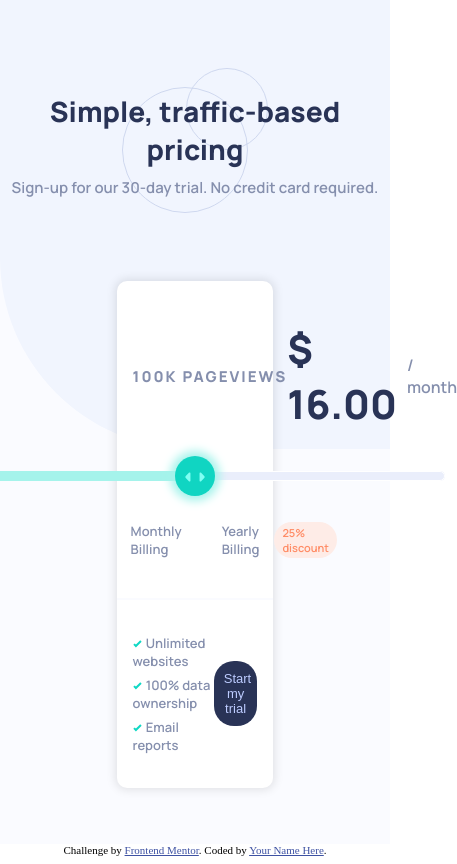
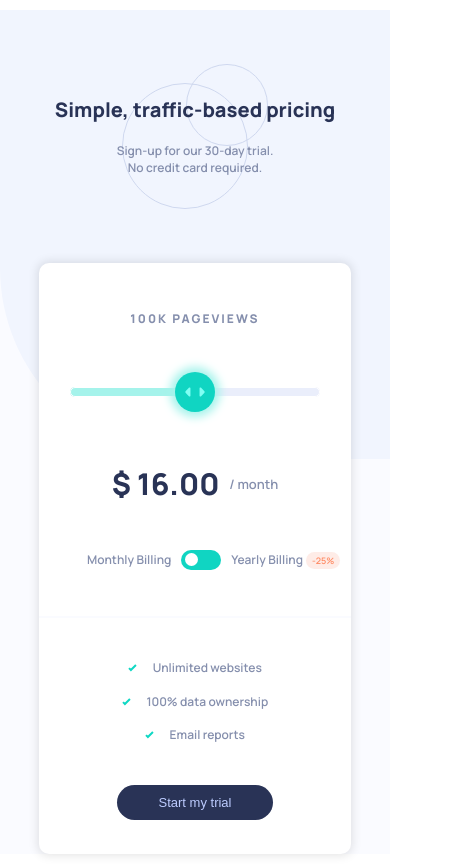
Before and after one commit to antoinea95/price-component, a plain HTML site: page index.html in a window 390 px wide. Shown: the whole page, 457 px wide, since content can reach past the window. Drawn offline with Linux system fonts and the light colour scheme.

Commit message:
add responsive

```diff
--- a/index.html
+++ b/index.html
@@ -39,12 +39,14 @@
             <span id=price></span>
             <p></p>
           </div>
+
         </div>
 
-        <label class="range">
+        <div class="range">
+          <div class="lowerFill"></div>
+          <div class="fillBar fillMonth"></div>
           <input type="range" min="0" max="100" step="25">
-          <div class="fillBar fillMonth"></div>
-        </label>
+        </div>
 
         <div class="toggleSwitch">
           <p> Monthly Billing</p>
@@ -68,13 +70,6 @@
         <button type="submit" class="btnTrial"> Start my trial</button>
       </div>
     </main>
-
-  </div>
-
-
-  <div class="attribution">
-    Challenge by <a href="https://www.frontendmentor.io?ref=challenge" target="_blank">Frontend Mentor</a>.
-    Coded by <a href="#">Your Name Here</a>.
   </div>
 <script src="index.js"></script>
 </body>
--- a/style.css
+++ b/style.css
@@ -19,7 +19,7 @@ div.container {
     display: flex;
     flex-direction: column;
     align-items: center;
-    justify-content: space-evenly;
+    justify-content: space-around;
     background-image: url('./images/bg-pattern.svg');
     background-repeat: no-repeat;
     background-color: hsl(230, 100%, 99%);
@@ -41,7 +41,8 @@ p {
 /* header style */
 
 header.header{
-    height: 20vh;
+    height: 30%;
+    width: 80%;
     background-image: url('./images/pattern-circles.svg');
     background-repeat: no-repeat;
     background-position: center;
@@ -58,8 +59,9 @@ main.main {
     flex-direction: column;
     align-items: center;
     justify-content: space-between;
-    width: 40%;
-    height: 60%;
+    width: 80%;
+    max-width: 560px;
+    height: 50%;
     border-radius: 10px;
     background-color: white;
     box-shadow: 0 0 10px 2px rgba(0, 0, 0, 0.1);
@@ -69,7 +71,7 @@ main.main {
 
 form.rangeForm {
     width: 100%;
-    flex-grow: 2;
+    height: 70%;
     border-bottom: 2px solid hsl(230, 100%, 99%);
     display: flex;
     flex-direction: column;
@@ -113,14 +115,14 @@ div.priceBox p {
 
 /* range style */
 
-label.range {
+div.range {
+    display: inline-block;
     position: relative;
+    width: 80%;
+    max-width: 500px;
     height: 10px;
-    width: 500px;
-    background-color: hsl(224, 65%, 95%);
-    border-radius: 5px;
+}
 
-}
 input[type="range"] {
     --bgcolor: hsl(174, 86%, 45%);
     --shadowcolor: hsl(174, 77%, 80%);
@@ -128,20 +130,34 @@ input[type="range"] {
     position: absolute;
     top: 0;
     border: 1px solid white;
-    width: 500px;
+    width: 100%;
+    max-width: 500px;
     height: 10px;
-    background-color: hsl(224, 65%, 95%);
+    background-color: transparent;
     border-radius: 5px;
   }
 
 /* background slide bar with default value */
 
+
 .fillBar {
     position: absolute;
     width: 50%;
     height: 10px;
+    left: 0;
     border-radius: 5px;
+    background-color: var(--bgcolor);
     transition: all 200ms ease-in-out;
+}
+
+.lowerFill {
+    position: absolute;
+    height: 10px;
+    width: 100%;
+    right: 0;
+    border-radius: 5px;
+    background-color: hsl(224, 65%, 95%);
+    pointer-events:none;
 }
 
 .fillMonth{
@@ -153,6 +169,8 @@ input[type="range"] {
 }
 
 /* style thumb */
+
+
 input[type="range"]::-webkit-slider-thumb {
     position: relative;
     z-index: 1;
@@ -175,18 +193,33 @@ input[type="range"]::-webkit-slider-thumb:active {
   }
 
 /* mozilla thumb version */
+
+input[type=range]::-moz-range-track {
+    width: 100% ;
+    height: 10px;
+    cursor: pointer;
+    background: none transparent;
+    border-radius: 5px;
+    border: 0px solid rgba(0, 0, 0, 0);
+    position: relative;
+    left: 0;
+    z-index: -1;
+
+  }
+
 input[type=range]::-moz-range-thumb {
+    position: relative;
     border: none;
     height: 40px;
     width: 40px;
     border-radius: 50%;
     background-image: url("./images/icon-slider.svg");
-    background-color: hsl(174, 86%, 45%);
+    background-color: var(--bgcolor);
     background-repeat: no-repeat;
     background-position: center;
     background-size: 50%;
     cursor: pointer;
-    box-shadow: 0 0 10px 5px hsl(174, 77%, 80%);
+    box-shadow: 0 0 10px 5px var(--shadowcolor);
 }
 
 input[type=range]::-moz-range-thumb:active {
@@ -202,6 +235,7 @@ div.toggleSwitch {
     align-items: center;
     justify-content: center;
     width: 90%;
+    max-width: 500px;
     font-weight: lighter;
     font-size: 13px;
 }
@@ -263,7 +297,7 @@ input:checked + .slider::before {
     position: absolute;
     content: "25% discount";
     font-size: 11px;
-    margin-left: 15px;
+    margin-left: 10px;
     top: 0;
     font-weight: bolder;
     color: hsl(15, 100%, 70%);
@@ -277,15 +311,15 @@ input:checked + .slider::before {
 
 div.information {
     width: 80%;
-    flex-grow: 1;
+    height: 30%;
     display: flex;
     align-items: center;
-    justify-content: space-around;
+    justify-content: space-between;
 }
 
 ul.advantages {
-    flex-grow: 1;
-    height: 70%;
+    height: 80%;
+    width: 100%;
     display: flex;
     flex-direction: column;
     justify-content: space-evenly;
@@ -300,13 +334,14 @@ ul.advantages {
 }
 
 .btnTrial {
-    width: 35%;
+    width: 50%;
+    max-width: 160px;
     color: hsl(226, 100%, 87%);
     cursor: pointer;
     font-size: 13px;
     border: none;
     padding: 10px;
-    border-radius: 20px;
+    border-radius: 40px;
     background-color:  hsl(227, 35%, 25%);
     transition: all 200ms ease-in-out;
 }
@@ -315,3 +350,101 @@ ul.advantages {
     transform: scale(1.05);
     box-shadow: 0 0 10px 3px  hsl(174, 77%, 80%);
 }
+
+
+/* Tablet screen*/
+
+@media screen and (max-width:768px) {
+
+    .discount::after {
+        content: "-25%";
+    }
+}
+
+/* Mobile screen */
+
+@media screen and (max-width: 600px) {
+
+    div.container {
+        position: relative;
+        max-width: 540px;
+        font-size: 12px;
+        margin: 10px auto;
+    }
+
+    h1 {
+        font-size: 20px;
+    }
+
+    header.header p {
+        padding: 10px 70px;
+        font-size: 12px;
+    }
+
+    main.main {
+        height: 70%;
+    }
+
+    /* modification position of price and range slider */
+    form.rangeForm {
+        position: relative;
+        height: 60%;
+    }
+
+    div.headerForm {
+        height: 55%;
+        flex-direction: column;
+        margin-top: 10px;
+    }
+
+    div.range {
+        position: absolute;
+        top: 35%;
+
+    }
+
+    /* adjust fontsize */
+    div.priceBox p {
+        font-size: 13px;
+    }
+
+    #price {
+        font-size: 30px;
+    }
+
+    .viewText {
+        font-size: 12px;
+    }
+
+    .toggleSwitch p {
+        font-size: 12px;
+        margin: 10px;
+    }
+
+    .discount::after {
+        font-size: 9px;
+        margin-left: 3px;
+        padding: 2px 6px;
+        top: 11px;
+    }
+
+    /* ajdust information and btn part */
+    div.information {
+        flex-direction: column;
+        justify-content: space-evenly;
+        width: 100%;
+        height: 40%;
+    }
+
+    ul.advantages {
+        width: 100%;
+        height: 50%;
+        text-align: center;
+        font-size: 12px;
+    }
+
+    .btnTrial {
+        margin-bottom: 10px;
+    }
+
+}
```
Also changed, not shown: 1 other file.
